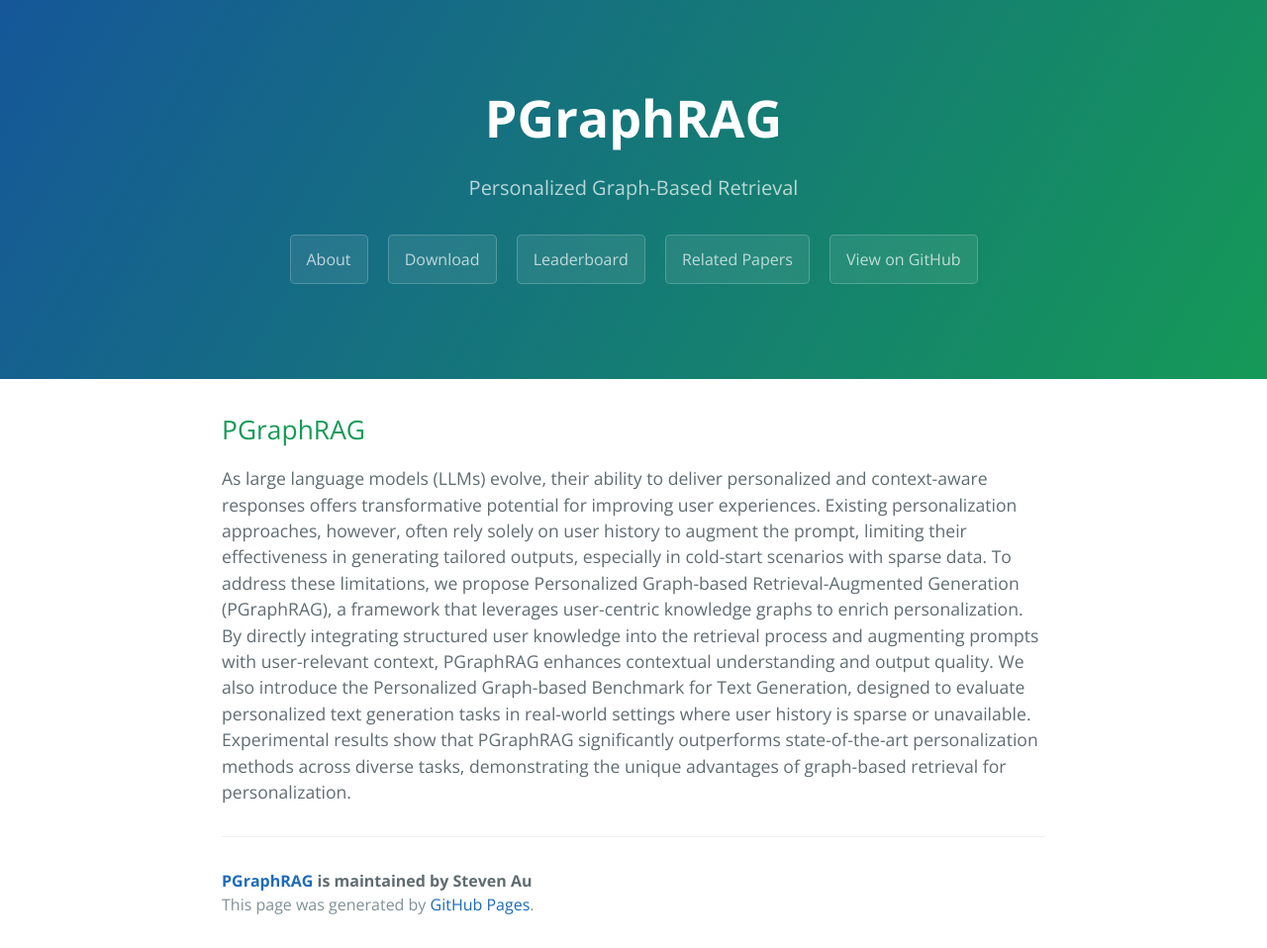
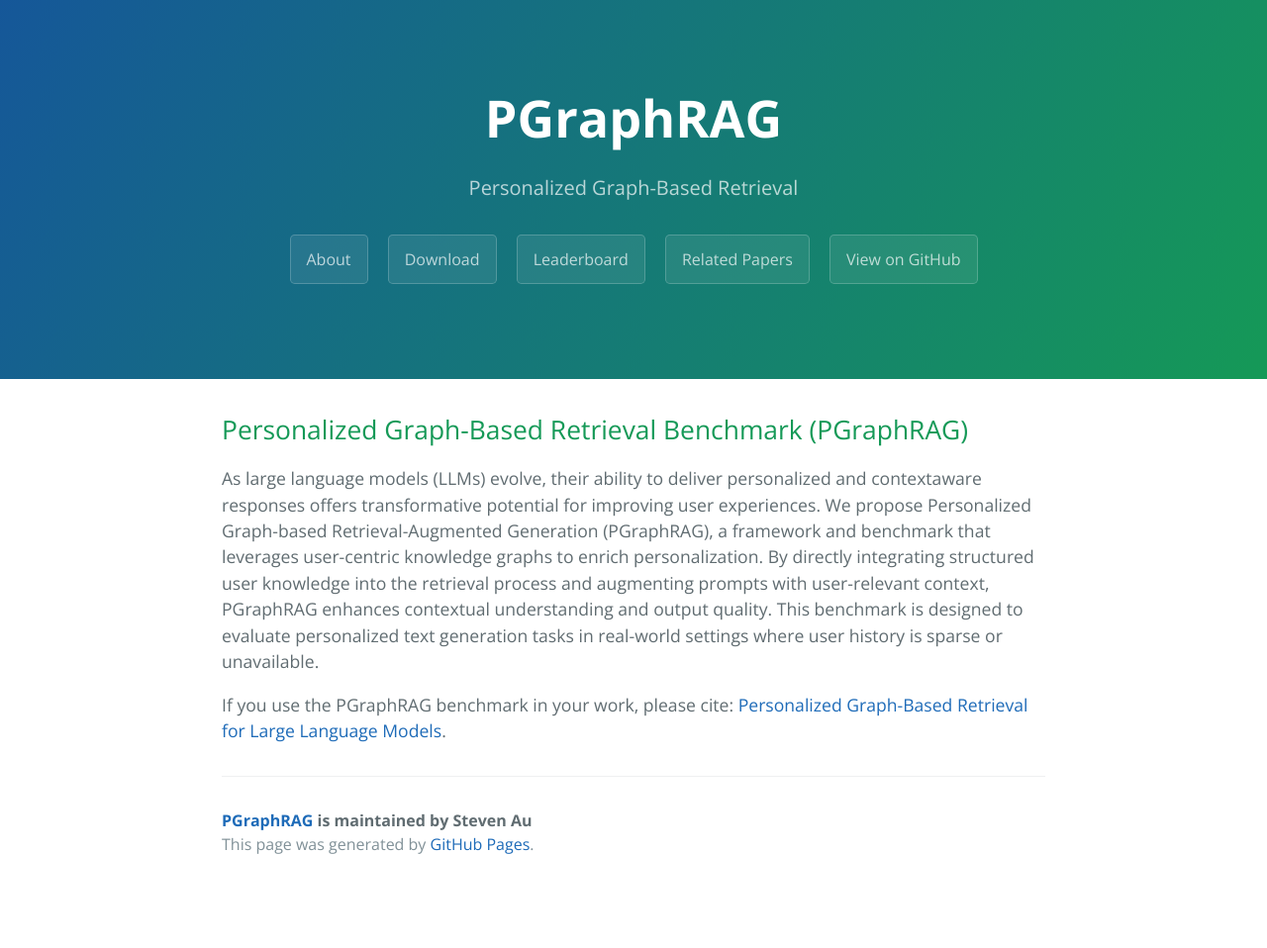
Before and after one commit to PGraphRAG-benchmark/PGraphRAG-benchmark.github.io, a Jekyll site: the page built from index.html, in a window 1280 px wide. Shown: the whole page at 99% size. Built offline with Jekyll 4.4.1, drawn with Linux system fonts in a browser that asks for light colours; the list of posts is cut into pages by our own code; after the commit the page ends 900 px from its top, so only the background shows below that.

Commit message:
Update index.html

```diff
--- a/index.html
+++ b/index.html
@@ -4,11 +4,11 @@
 ---
 
 <div id="home" width="100%">
-  <h2 class="about">PGraphRAG</h2>
+  <h2 class="about">Personalized Graph-Based Retrieval Benchmark (PGraphRAG)</h2>
   <div class="about">
     <p>
-      As large language models (LLMs) evolve, their ability to deliver personalized and context-aware responses offers transformative potential for improving user experiences. Existing personalization approaches, however, often rely solely on user history to augment the prompt, limiting their effectiveness in generating tailored outputs, especially in cold-start scenarios with sparse data. To address these limitations, we propose Personalized Graph-based Retrieval-Augmented Generation (PGraphRAG), a framework that leverages user-centric knowledge graphs to enrich personalization. By directly integrating structured user knowledge into the retrieval process and augmenting prompts with user-relevant context, PGraphRAG enhances contextual understanding and output quality. We also introduce the Personalized Graph-based Benchmark for Text Generation, designed to evaluate personalized text generation tasks in real-world settings where user history is sparse or unavailable. Experimental results show that PGraphRAG significantly outperforms state-of-the-art personalization methods across diverse tasks, demonstrating the unique advantages of graph-based retrieval for personalization.
+      As large language models (LLMs) evolve, their ability to deliver personalized and contextaware responses offers transformative potential for improving user experiences. We propose Personalized Graph-based Retrieval-Augmented Generation (PGraphRAG), a framework and benchmark that leverages user-centric knowledge graphs to enrich personalization. By directly integrating structured user knowledge into the retrieval process and augmenting prompts with user-relevant context, PGraphRAG enhances contextual understanding and output quality. This benchmark is designed to evaluate personalized text generation tasks in real-world settings where user history is sparse or unavailable.
     </p>
-    <!-- <p>If you use the LongLaMP benchmark in your work, please cite: <a href="https://www.arxiv.org/abs/2407.11016">LongLaMP: Personalized Long-text Generation</a>. Thanks!</p> -->
+    <p>If you use the PGraphRAG benchmark in your work, please cite: <a href="https://arxiv.org/abs/2501.02157">Personalized Graph-Based Retrieval for Large Language Models</a>. </p>
   </div>
 </div>
```
